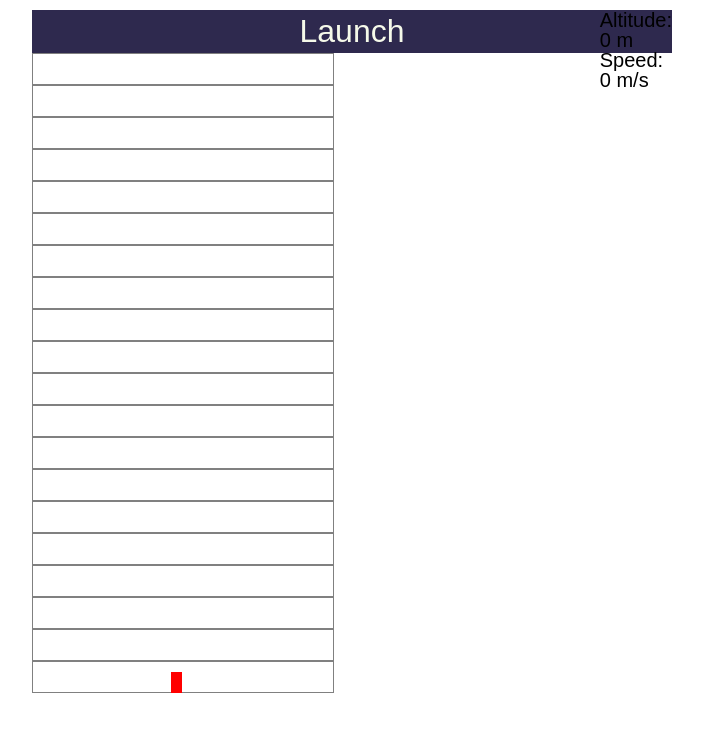
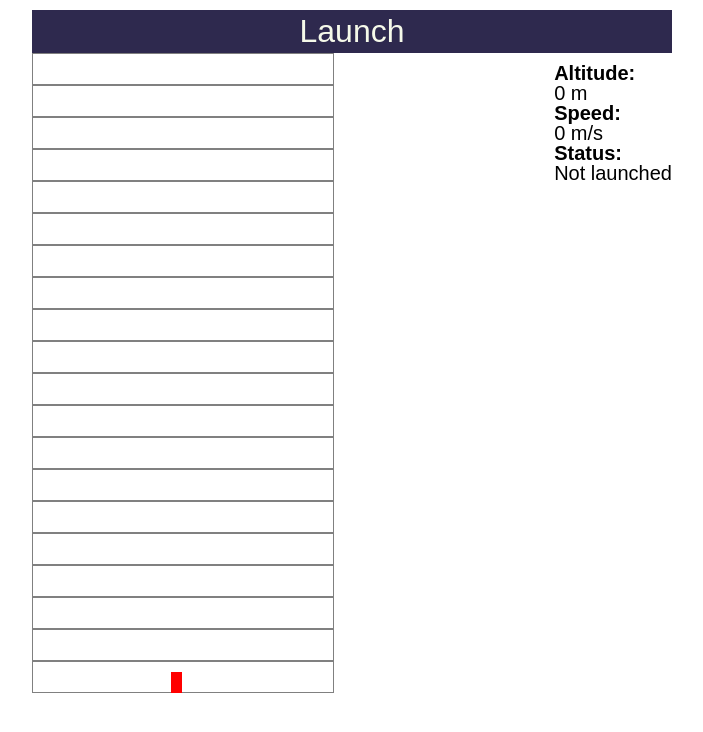
Before and after one commit to joelsalminen/space-rocket-simulator, a React app in the folder src/: page / in a window 1280 px wide. Shown: the top 732 px of the page, without its empty margins (288-991 px from the left). Built offline with nearby package versions, Linux system fonts and the light colour scheme; what redux-immutable-state-invariant would draw is missing.

Commit message:
RocketData css.

```diff
--- a/src/components/App.js
+++ b/src/components/App.js
@@ -11,8 +11,14 @@ const App = ({ rocket, launchRocket }) => {
   return (
     <div className="App">
       <RocketControls launchRocket={launchRocket} />
-      <Map />
-      <RocketData altitude={rocket.altitude} speed={rocket.speed} />
+      <div style={{ position: 'relative' }}>
+        <Map />
+        <RocketData
+          altitude={rocket.altitude}
+          speed={rocket.speed}
+          launched={rocket.launched}
+        />
+      </div>
     </div>
   );
 };
--- a/src/components/RocketControls/RocketControls.css
+++ b/src/components/RocketControls/RocketControls.css
@@ -15,4 +15,5 @@
 .RocketControls:disabled {
   background: #c2c1a5;
   border-color: #c2c1a5;
+  cursor: not-allowed;
 }
--- a/src/components/RocketData/RocketData.css
+++ b/src/components/RocketData/RocketData.css
@@ -1,6 +1,6 @@
 .RocketData {
   position: absolute;
-  top: 0;
+  top: 10px;
   right: 0;
   font-size: 20px;
 }
--- a/src/components/RocketData/RocketData.js
+++ b/src/components/RocketData/RocketData.js
@@ -1,13 +1,15 @@
 import React from 'react';
 import './RocketData.css';
 
-const RocketData = ({ altitude, speed }) => {
+const RocketData = ({ altitude, speed, launched }) => {
   return (
     <div className="RocketData">
-      <p>Altitude: </p>
+      <p style={{ fontWeight: 'bold' }}>Altitude: </p>
       <p>{altitude} m</p>
-      <p>Speed: </p>
+      <p style={{ fontWeight: 'bold' }}>Speed: </p>
       <p>{speed} m/s</p>
+      <p style={{ fontWeight: 'bold' }}>Status:</p>
+      <p>{launched ? 'Launched' : 'Not launched'}</p>
     </div>
   );
 };
```
